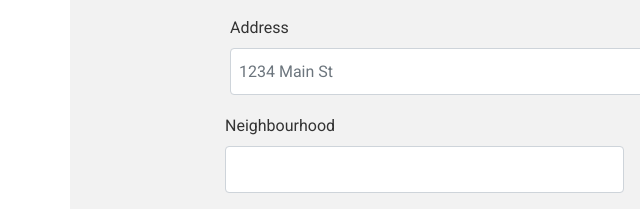
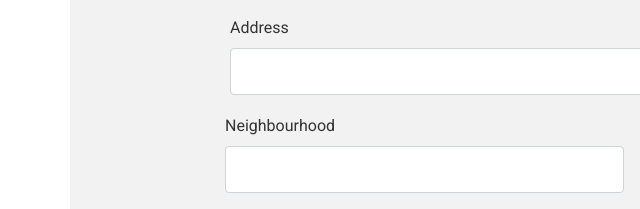
Before and after one commit to skanjarla/AlRajhi, a plain HTML site: page index.html in a window 1280 px wide. Shown: the part 529-738 px from the top of the page, 0-640 px from the left. Drawn offline with nearby package versions, Linux system fonts and the light colour scheme.

Commit message:
Remove placeholder text for address input

```diff
--- a/index.html
+++ b/index.html
@@ -46,7 +46,7 @@
                 </div>
                 <div class="form-group">
                     <label for="inputAddress">Address</label>
-                    <input type="text" class="form-control" id="inputAddress" placeholder="1234 Main St">
+                    <input type="text" class="form-control" id="inputAddress" placeholder="">
                 </div>
                 <div class="form-row">
                     <div class="form-group col-md-6">
```
